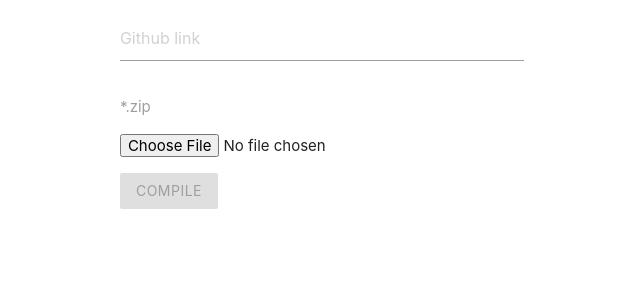
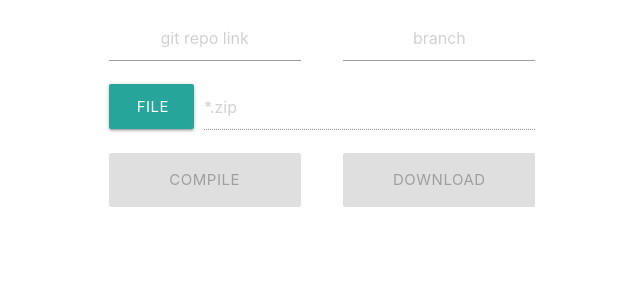
Before and after one commit to mp65537/AIIR-PROJ-2021-WebApp, a Flask app: page / in a window 1280 px wide. Shown: the top 300 px of the page, without its empty margins (318-958 px from the left). Run offline with Flask 2, Linux system fonts and the light colour scheme; parts of the project's set-up code (start-up, migrations or seed data) failed here and were passed over.

Commit message:
alternatywne podejscie: endpointy na backend

```diff
--- a/app/forms.py
+++ /dev/null
@@ -1,6 +0,0 @@
-from flask_wtf import FlaskForm
-from wtforms import StringField, FileField
-
-class CompileForm(FlaskForm):
-    link = StringField('link')
-    zip = FileField('zip')
--- a/app/main.py
+++ b/app/main.py
@@ -1,56 +1,15 @@
-import os, git, tempfile, time, requests, msgpack
-
-from flask import flash, Flask, send_file, request
-from forms import CompileForm
-from werkzeug.utils import redirect, secure_filename
-
-app = Flask(__name__, static_url_path='')
+import os
+from flask import Flask, render_template
+app = Flask(__name__, template_folder='templates', static_folder='static')
 app.config['SECRET_KEY'] = 'you-will-never-guess'
 
 @app.route("/")
 def main():
-    return app.send_static_file('index.html')
-
-@app.route('/compile', methods=['POST'])
-def downlaod():
-    form = CompileForm()
-
-    codefile = tempfile.NamedTemporaryFile(suffix='.zip').name
-    codefilepath = os.path.join(codefile)
-
-    # link z githuba
-    if 'file' not in request.files:
-        codedir = tempfile.mkdtemp()
-        codedirpath = os.path.join(codedir)
-
-        repo = git.Repo.clone_from(form.link.data, to_path=codedirpath)
-
-        with open(codefilepath, 'wb') as zipfile:
-            repo.archive(zipfile, format='zip')
-
-    else:
-        file = request.files['file']
-
-        # ani plik ani link
-        if file.filename == '':
-            return 'No file/link has been provided.'
-
-        # plik
-        else:
-            file.save(codefilepath)
-
-    # compile
-    with open(codefilepath, 'rb') as to_compile:
-        data = msgpack.packb({'zip': to_compile.read()})
-        response = requests.post(
-            'http://py:8080/api',
-            data=data,
-            headers={'Content-Type': 'application/octet-stream'}
-        )
-        response_data = msgpack.unpackb(response.content)
-
-        # placeholder - sobie czy cokolwiek wgle doszlo
-        return str(response_data)
+    # get base from env vars instead
+    base = os.environ['API']
+    api = base + '/api'
+    artifact = base + '/artifact'
+    return render_template('index.html', api=api, artifact=artifact)
 
 if __name__ == "__main__":
     logging.basicConfig(
--- a/app/static/index.html
+++ /dev/null
@@ -1,29 +0,0 @@
-<!DOCTYPE html>
-<html lang="en">
-
-<head>
-    <meta charset="UTF-8">
-    <meta http-equiv="X-UA-Compatible" content="IE=edge">
-    <meta name="viewport" content="width=device-width, initial-scale=1.0">
-    <title>Compiler</title>
-    <link rel="stylesheet" href="style.css">
-    <link rel="stylesheet" href="https://cdnjs.cloudflare.com/ajax/libs/materialize/1.0.0/css/materialize.min.css">
-</head>
-<body>
-    <div class="row">
-        <div class="col s4"></div>
-        <form class="col s4" action="/compile" method="post" enctype="multipart/form-data">
-            <div class="input-field">
-                <input id="link" name="link" type="text" placeholder="Github link" oninput="handleForm()">
-            </div>
-            <div class="input-field plik">
-                <input id="zip" name="file" class="zipfile" type="file" oninput="handleForm()">
-                <label for="zip">*.zip</label>
-            </div>
-            <input disabled="true" type="submit" id="compileButton" class="btn waves-effect waves-light" value="Compile">
-        </form>
-        <div class="col s4"></div>
-    </div>
-    <script src="script.js"></script>
-</body>
-</html>
--- a/app/static/script.js
+++ b/app/static/script.js
@@ -1,19 +1,30 @@
+let downloadId = ""
+
 function handleForm() {
     let link = document.getElementById('link');
-    let zip = document.getElementById('zip');
-    let button = document.getElementById('compileButton');
+    let file = document.getElementById('zip');
+    let button = document.getElementById('compile-button');
+    let branch = document.getElementById('branch');
+    let filename = document.getElementById('filename');
+    let fileButton = document.getElementById('file-button');
 
 
-    if(link.value != "") {
-        zip.disabled = true;
+    if(link.value != "" || branch.value != "") {
+        file.disabled = true;
+        fileButton.disabled = true;
     } else {
-        zip.disabled = false;
+        file.disabled = false;
+        fileButton.disabled = false;
     }
 
     if(zip.files.length > 0) {
         link.disabled = true;
+        branch.disabled = true;
+        filename.value = zip.files[0].name;
     } else {
+        branch.disabled = false;
         link.disabled = false;
+        filename.value = '';
     }
 
     if (link.value != "" || zip.files.length != 0) {
@@ -22,3 +33,46 @@ function handleForm() {
         button.disabled = true;
     }
 }
+
+async function submitForm(endpoint) {
+    const data = new FormData();
+    let link = document.getElementById('link');
+    let file = document.getElementById('zip');
+    let branch = document.getElementById('branch');
+    let downloadButton = document.getElementById('download-button');
+
+    downloadButton.disabled = true;
+
+    if(link.value != ""){
+        data.append('link', link.value);
+        if (branch.value != "")
+            data.append('branch', branch.value);
+    } else
+        data.append('file', file.files[0])
+
+    fetch(endpoint, {
+        method : 'POST',
+        body : data,
+    }).then( response => response.json())
+    .then(data => {
+        downloadId = data.id;
+        expires = data.expires;
+        console.log(data.logs);
+
+        setTimeout(() => {
+            downloadButton.disabled = true
+            downloadId = null
+        }, expires);
+    })
+
+}
+
+async function download(endpoint) {
+    fetch(endpoint + '?' + new URLSearchParams({
+        id: downloadId,
+    })).then(response => response.blob())
+    .then(blob => {
+        let file = window.URL.createObjectURL(blob);
+        window.location.assign(file);
+    });
+}
--- a/app/static/style.css
+++ b/app/static/style.css
@@ -5,3 +5,29 @@
 .zipfile{
     margin-top: 50px;
 }
+
+#download-button{
+    width: 45%;
+    float: right;
+}
+
+#compile-button{
+    width: 45%;
+    float: left;
+}
+
+#link{
+    width: 45%;
+    float: left;
+    text-align: center;
+}
+
+#branch{
+    width: 45%;
+    float: right;
+    text-align: center;
+}
+
+#file-button{
+    width: 20%
+}
--- /dev/null
+++ b/app/templates/index.html
@@ -0,0 +1,45 @@
+<!DOCTYPE html>
+<html lang="en">
+
+<head>
+    <meta charset="UTF-8">
+    <meta http-equiv="X-UA-Compatible" content="IE=edge">
+    <meta name="viewport" content="width=device-width, initial-scale=1.0">
+    <title>Compiler</title>
+    <link rel="stylesheet" href="{{ url_for('static',filename='style.css') }}">
+    <link rel="stylesheet" href="https://cdnjs.cloudflare.com/ajax/libs/materialize/1.0.0/css/materialize.min.css">
+</head>
+<body>
+    <div class="row">
+        <div class="col s4"></div>
+        <form class="col s4" id="form" enctype="multipart/form-data">
+
+            <div class="input-field row" width="100%">
+                <input id="link" name="link" type="text" placeholder="git repo link" oninput='handleForm()'>
+                <input id="branch" name="branch" type="text" placeholder="branch" oninput='handleForm()'>
+            </div>
+            <div class="file-field input-field row">
+                <div href="#" id="file-button" class="waves-effect waves-light btn-large">
+                    <span>File</span>
+                    <input id="zip" type="file" oninput='handleForm()'>
+                </div>
+                <div class="file-path-wrapper">
+                    <input disabled="true" id='filename' class="file-path validate" type="text" placeholder="*.zip">
+                </div>
+            </div>
+            <div class="input-field row">
+                <input href="#" disabled="true" type="button" id="compile-button" class="waves-effect waves-light btn-large" value="Compile" onclick='submitForm("{{api}}")'>
+                <input href="#" disabled="true" type="button" id="download-button" class="waves-effect waves-light btn-large" value="Download" onclick='download("{{artifact}}")'>
+            </div>
+        </form>
+        <div class="col s4"></div>
+    </div>
+
+    <div class="row">
+        <div class="col s4">
+
+        </div>
+    </div>
+    <script src="{{ url_for('static',filename='script.js') }}"></script>
+</body>
+</html>
--- a/docker-compose.yml
+++ b/docker-compose.yml
@@ -6,6 +6,8 @@ services:
             - ./app:/app
             - ./uploads:/uploads
         ports: ["80:80"]
+        environment:
+            - API=http://localhost:8080
 
 networks:
     default:
```
